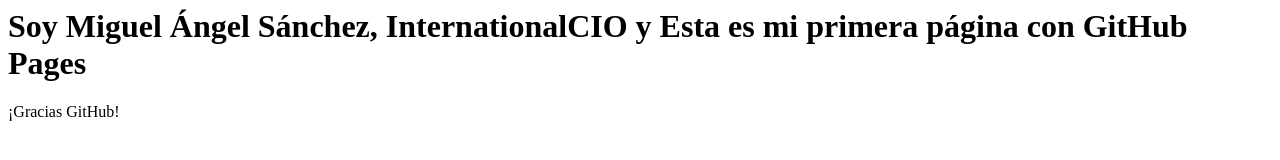
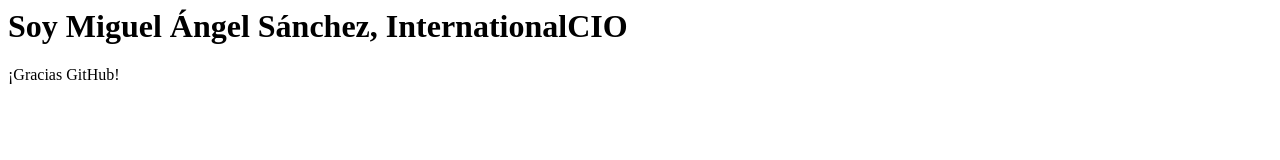
Before and after one commit to InternationalCIO/MIT_Test, a plain HTML site: page index.html in a window 1280 px wide. Drawn offline with Linux system fonts and the light colour scheme.

Commit message:
Update index.html

```diff
--- a/index.html
+++ b/index.html
@@ -1,4 +1,4 @@
 <html>
-<h1> Soy Miguel Ángel Sánchez, InternationalCIO y Esta es mi primera página con GitHub Pages </h1>
+<h1> Soy Miguel Ángel Sánchez, InternationalCIO  </h1>
 <p>¡Gracias GitHub!</p>
 </html>
```
